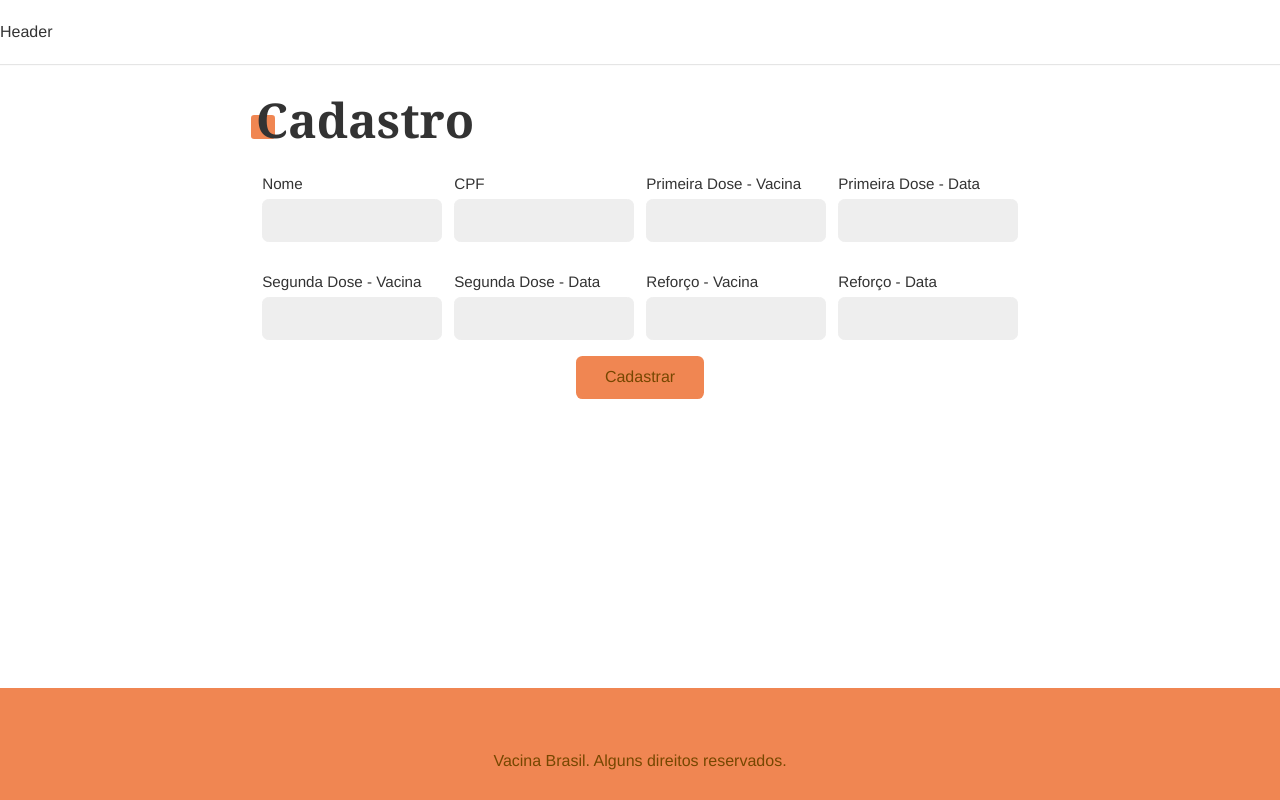
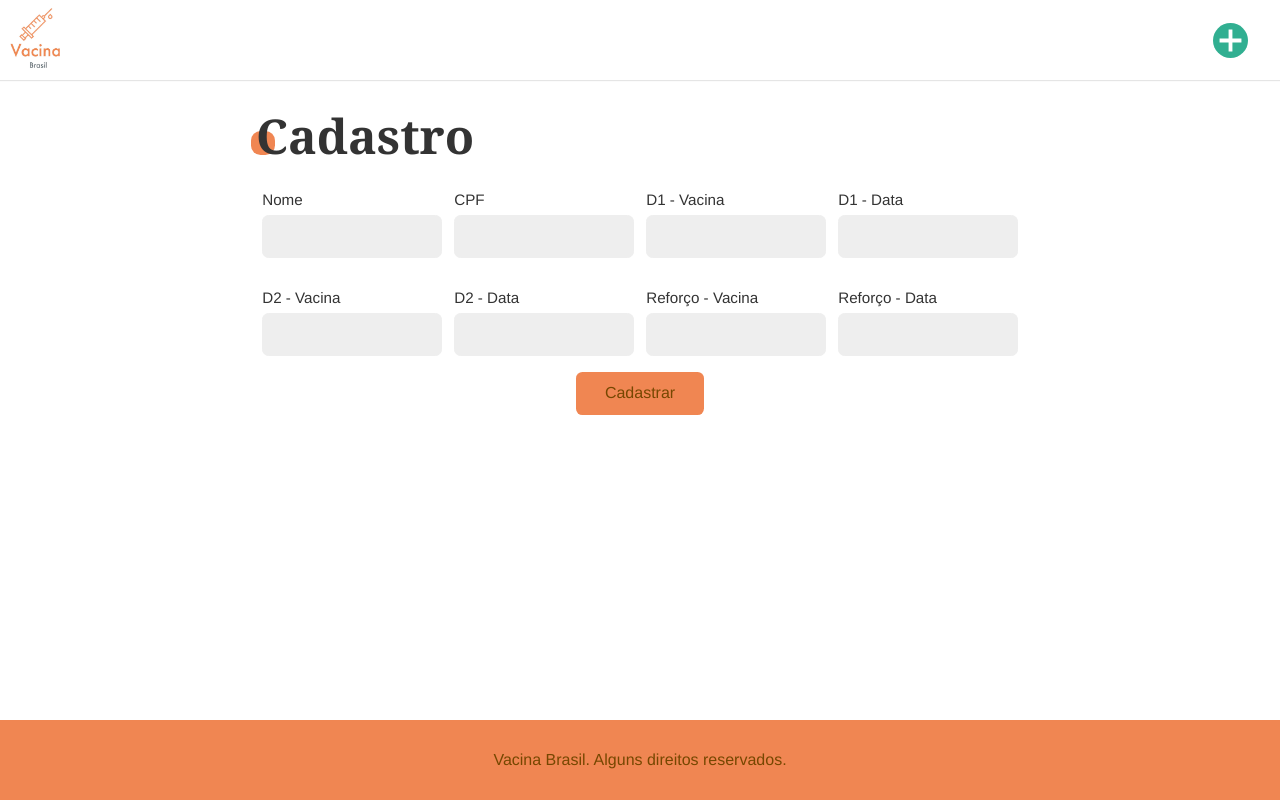
Before and after one commit to eduardopds/vacinabrasil, a React (Create React App) app in the folder frontend/: page /cadastro in a window 1280 px wide. Built offline with nearby package versions, Linux system fonts and the light colour scheme.

Commit message:
Tela de cadastro concluída e alguns ajustes

```diff
--- a/frontend/src/App.css
+++ b/frontend/src/App.css
@@ -84,13 +84,13 @@ a {
   position: absolute;
   bottom: 5px;
   left: -5px;
-  border-radius: 0.2rem;
+  border-radius: 0.6rem;
   z-index: -1;
 }
 
 .App {
   display: grid;
-  grid-template-rows: 5rem 1fr 7rem;
+  grid-template-rows: 6rem 1fr 5rem;
   min-height: 100vh;
   grid-template-areas:
     "header"
--- a/frontend/src/Components/Footer.module.css
+++ b/frontend/src/Components/Footer.module.css
@@ -1,12 +1,9 @@
 .footer {
+  display: flex;
   background: #f08652;
-  padding: 3rem 1rem 0 1rem;
   text-align: center;
   color: #764701;
   width: 100%;
-  height: 7rem;
+  justify-content: center;
+  align-items: center;
 }
-
-.footer p {
-  margin-top: 1rem;
-}
--- a/frontend/src/Components/Forms/Input.js
+++ b/frontend/src/Components/Forms/Input.js
@@ -1,7 +1,17 @@
 import React from "react";
 import styles from "./Input.module.css";
 
-const Input = ({ label, type, name, value, onChange, error, onBlur }) => {
+const Input = ({
+  label,
+  type,
+  maxLength,
+  name,
+  value,
+  onChange,
+  error,
+  onBlur,
+  mask,
+}) => {
   return (
     <div className={styles.wrapper}>
       <label className={styles.label} htmlFor={name}>
@@ -12,9 +22,10 @@ const Input = ({ label, type, name, value, onChange, error, onBlur }) => {
         name={name}
         className={styles.input}
         type={type}
-        value={value}
+        value={mask ? mask(value) : value}
         onChange={onChange}
         onBlur={onBlur}
+        maxLength={maxLength}
       />
       {error && <p className={styles.error}>{error}</p>}
     </div>
--- a/frontend/src/Components/Forms/Input.module.css
+++ b/frontend/src/Components/Forms/Input.module.css
@@ -18,7 +18,7 @@
   outline: none;
   border-color: #fb1;
   background: white;
-  box-shadow: 0 0 0 3px #fea;
+  box-shadow: 0 0 0 2px #f08652;
 }
 
 .label {
--- a/frontend/src/Components/Header.js
+++ b/frontend/src/Components/Header.js
@@ -1,12 +1,19 @@
 import React from "react";
 import { Link } from "react-router-dom";
 import styles from "./Header.module.css";
+import { ReactComponent as Logo } from "../Assets/logo.svg";
+import { ReactComponent as Add } from "../Assets/add.svg";
 
 const Header = () => {
   return (
     <header className={styles.header}>
       <nav className={styles.nav}>
-        <Link to="/">Header</Link>
+        <Link className={styles.logo} to="/">
+          <Logo />
+        </Link>
+        <Link className={styles.add} to="/cadastro">
+          <Add />
+        </Link>
       </nav>
     </header>
   );
--- a/frontend/src/Components/Header.module.css
+++ b/frontend/src/Components/Header.module.css
@@ -7,8 +7,18 @@
 }
 
 .nav {
+  height: 100%;
   display: flex;
   justify-content: space-between;
   align-items: center;
-  height: 4rem;
 }
+
+.logo {
+  padding: 0.5rem 0;
+}
+
+.add {
+  height: 35px;
+  width: 35px;
+  margin-right: 2rem;
+}
--- a/frontend/src/Components/Listagem.js
+++ b/frontend/src/Components/Listagem.js
@@ -27,10 +27,10 @@ const Listagem = ({ filter }) => {
           <tr>
             <th>Nome</th>
             <th>CPF</th>
-            <th>Primeira Dose - Vacina</th>
-            <th>Primeira Dose - Data</th>
-            <th>Segunda Dose - Vacina</th>
-            <th>Segunda Dose - Data</th>
+            <th>D1 - Vacina</th>
+            <th>D1 - Data</th>
+            <th>D2 - Vacina</th>
+            <th>D2 - Data</th>
             <th>Reforço - Vacina</th>
             <th>Reforço - Data</th>
           </tr>
--- a/frontend/src/Components/User/User.js
+++ b/frontend/src/Components/User/User.js
@@ -1,6 +1,6 @@
 import React from "react";
 import "./User.css";
-import { dateToBrazil } from "../../dataUtil";
+import { dateToBrazil } from "../../util";
 
 const User = ({ user }) => {
   return (
--- a/frontend/src/Components/User/UserCreate.js
+++ b/frontend/src/Components/User/UserCreate.js
@@ -5,7 +5,7 @@ import useFetch from "../../Hooks/useFetch";
 import Input from "../Forms/Input";
 import Button from "../Forms/Button";
 import { useNavigate } from "react-router-dom";
-import { dateToUSA } from "../../dataUtil";
+import { dateToUSA, maskCPF, maskDate } from "../../util";
 
 import { USER_POST } from "../../api";
 
@@ -45,30 +45,41 @@ const UserCreate = () => {
       <h1 className="title">Cadastro</h1>
       <form onSubmit={handleSubmit}>
         <Input label="Nome" type="text" name="nome" {...name} />
-        <Input label="CPF" type="text" name="cpf" {...cpf} />
         <Input
-          label="Primeira Dose - Vacina"
+          label="CPF"
+          mask={maskCPF}
+          type="text"
+          name="cpf"
+          maxLength="14"
+          {...cpf}
+        />
+        <Input
+          label="D1 - Vacina"
           type="text"
           name="primeiradosevacina"
           {...firstDoseVaccine}
         />
         <Input
-          label="Primeira Dose - Data"
+          label="D1 - Data"
           type="text"
           name="primeiradosedata"
+          maxLength="10"
+          mask={maskDate}
           {...firstDoseDate}
         />
 
         <Input
-          label="Segunda Dose - Vacina"
+          label="D2 - Vacina"
           type="text"
           name="segundadosevacina"
           {...secondDoseVaccine}
         />
         <Input
-          label="Segunda Dose - Data"
+          label="D2 - Data"
           type="text"
           name="segundadosedata"
+          maxLength="10"
+          mask={maskDate}
           {...secondDoseDate}
         />
 
@@ -82,6 +93,8 @@ const UserCreate = () => {
           label="Reforço - Data"
           type="text"
           name="reforcodata"
+          maxLength="10"
+          mask={maskDate}
           {...thirdDoseDate}
         />
 
--- a/frontend/src/dataUtil.js
+++ /dev/null
@@ -1,7 +0,0 @@
-export function dateToBrazil(date) {
-  return date.substring(0, 10).split("-").reverse().join("/");
-}
-
-export function dateToUSA(date) {
-  return date.split("/").reverse().join("-");
-}
--- /dev/null
+++ b/frontend/src/util.js
@@ -0,0 +1,23 @@
+export function dateToBrazil(date) {
+  return date.substring(0, 10).split("-").reverse().join("/");
+}
+
+export function dateToUSA(date) {
+  return date.split("/").reverse().join("-");
+}
+
+export function maskCPF(value) {
+  if (value.length === 3 || value.length === 7) {
+    value += ".";
+  } else if (value.length === 11) {
+    value += "-";
+  }
+  return value;
+}
+
+export function maskDate(value) {
+  if (value.length === 2 || value.length === 5) {
+    value += "/";
+  }
+  return value;
+}
```
Also changed, not shown: frontend/src/Assets/add.svg (added), frontend/src/Assets/logo.svg (added).
